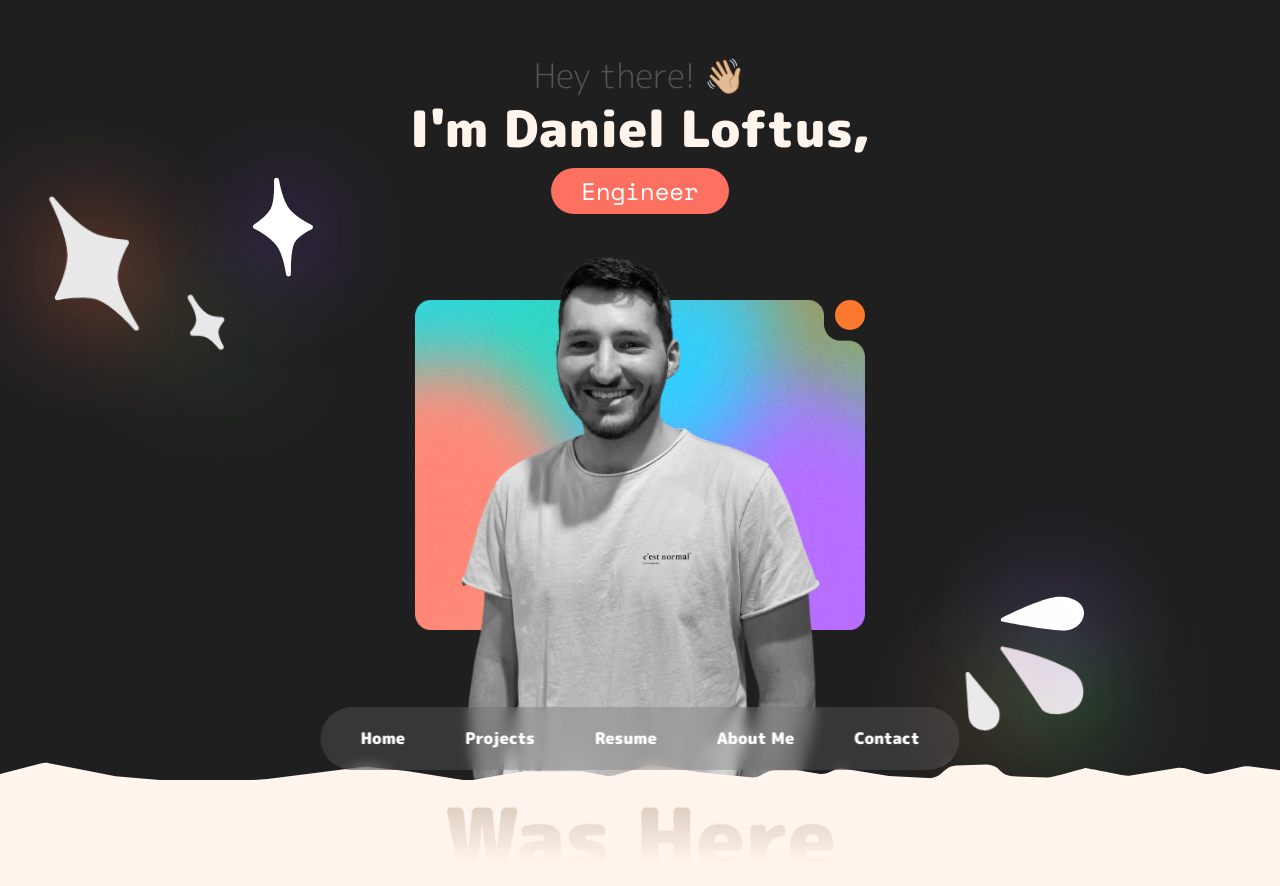
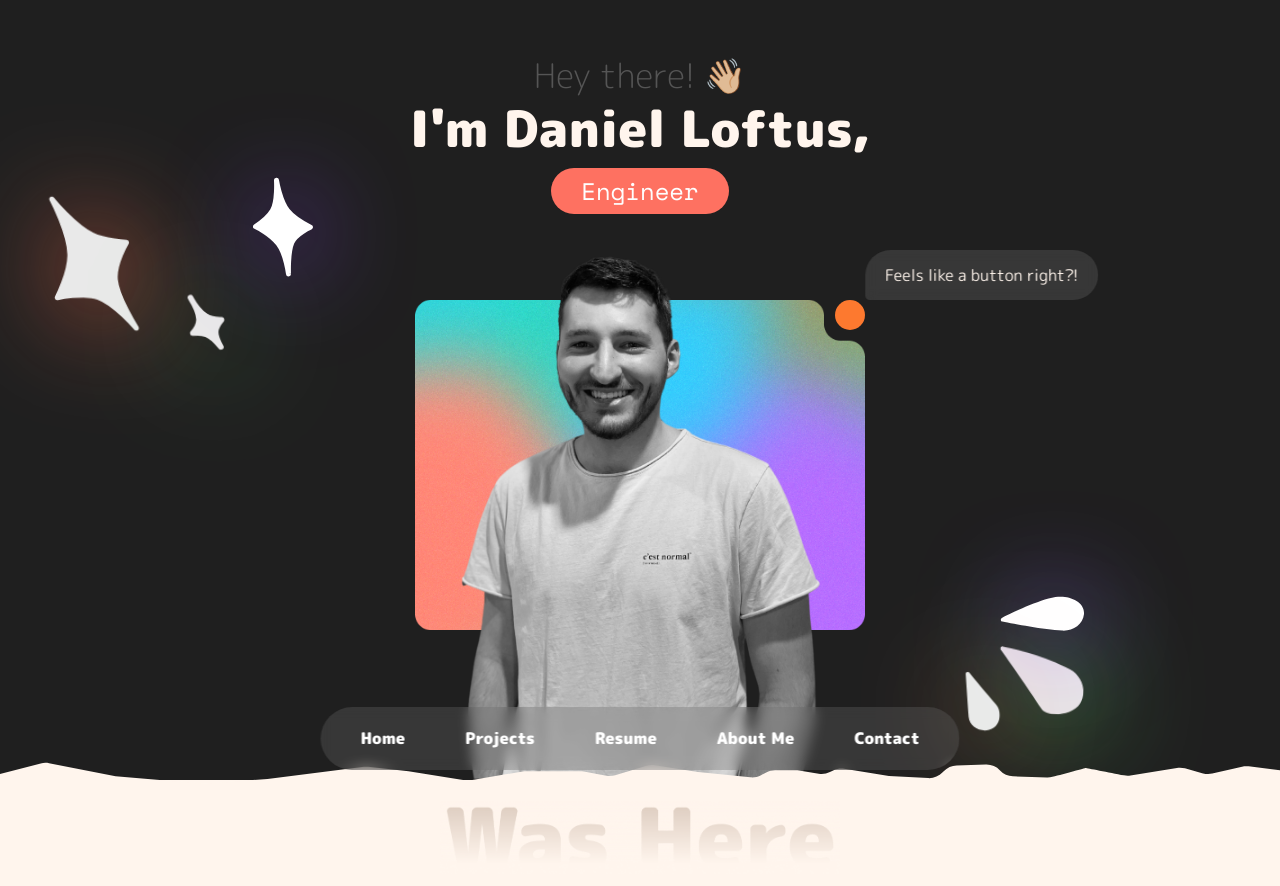
Before and after one commit to Dcloftus/Portfolio, a React (Create React App) app in the folder frontend/: page / in a window 1280 px wide. Both pictures are taken after a click on the button 850 px from the left and 315 px from the top of the page. Shown: the top 886 px of the page. Built offline with nearby package versions, Linux system fonts and the light colour scheme; no server answers.

Commit message:
UI Flow Popup message

```diff
--- a/frontend/src/pages/Home/Home.css
+++ b/frontend/src/pages/Home/Home.css
@@ -67,6 +67,37 @@
     border: none;
     border-radius: 20px;
     cursor: pointer;
+}
+
+.UIFlowPopup {
+    position: absolute;
+    top: 0px;
+    right: 0px;
+    transform: translateX(100%) translatey(-50px);
+    width: auto;
+    height: 50px;
+    margin-left: 10px;
+    padding: 0px 20px;
+    background-color: #6d6d6d51;
+    backdrop-filter: blur(6px);
+    border-radius: 30px 30px 30px 5px;
+    display: flex;
+    justify-content: center;
+    align-items: center;
+    opacity: 0;
+    transition: opacity .25s ease-in-out;
+}
+
+.UIFlowPopup p {
+    color: var(--text-color);
+}
+
+.fadeIn {
+    opacity: 1;
+}
+
+.fadeOut {
+    opacity: 0;
 }
 
 .hero {
@@ -249,6 +280,16 @@
         --offset-x: 0px;
         --offset-y: 30px;
     }
+
+    .UIFlowPopup {
+        top: 0px;
+        right: 0px;
+        transform: translateX(-5%) translatey(25px);
+        margin-left: 10px;
+        padding: 0px 20px;
+        border-radius: 30px 5px 30px 30px;
+        opacity: 1;
+    }
 }
 @media screen and (max-width: 900px) {
     .heroTextContainer h2 {
--- a/frontend/src/pages/Home/Home.js
+++ b/frontend/src/pages/Home/Home.js
@@ -1,4 +1,4 @@
-import React, { useEffect, useRef } from 'react';
+import React, { useEffect, useRef, useState } from 'react';
 import './Home.css';
 
 // Sections
@@ -25,6 +25,9 @@ import { ReactComponent as TadpoleSm } from '../../assets/icons/TadpoleSm.svg';
 function Home() {
     const waveRef = useRef(null);
     const timeoutIdRef = useRef(null);  // Ref to store the timeout ID
+    const [UIFlow, setUIFlow] = useState(false);
+    const [shouldRender, setShouldRender] = useState(false);
+
 
     useEffect(() => {
         function randomWave() {
@@ -56,6 +59,16 @@ function Home() {
         };
     }, []);
 
+    const triggerUIPopup = () => {
+        setShouldRender(true);
+        setTimeout(() => setUIFlow(true), 10);  // Delay to trigger fade-in
+
+        setTimeout(() => {
+            setUIFlow(false);
+            setTimeout(() => setShouldRender(false), 500); // Wait for fade-out to finish
+        }, 3000);
+    };
+
     return (
         <div>
             <div className='heroContainer'>
@@ -70,7 +83,12 @@ function Home() {
                         </div>
                         <div className='heroBackground'>
                             <img src={hero} alt='Daniel' className='hero' />
-                            <button className='UIFlowButton'/>
+                            <button className='UIFlowButton' onClick={triggerUIPopup}/>
+                            {shouldRender && (
+                                <div className={`UIFlowPopup ${UIFlow ? 'fadeIn' : 'fadeOut'}`}>
+                                    <p>Feels like a button right?!</p>
+                                </div>
+                            )}
                         </div>
                     </div>
                 </div>
```
